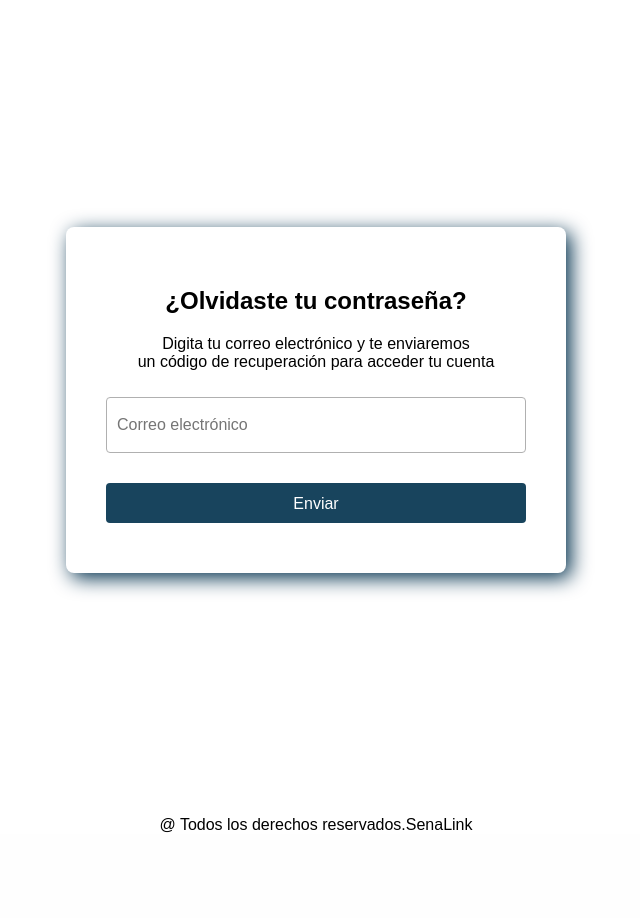
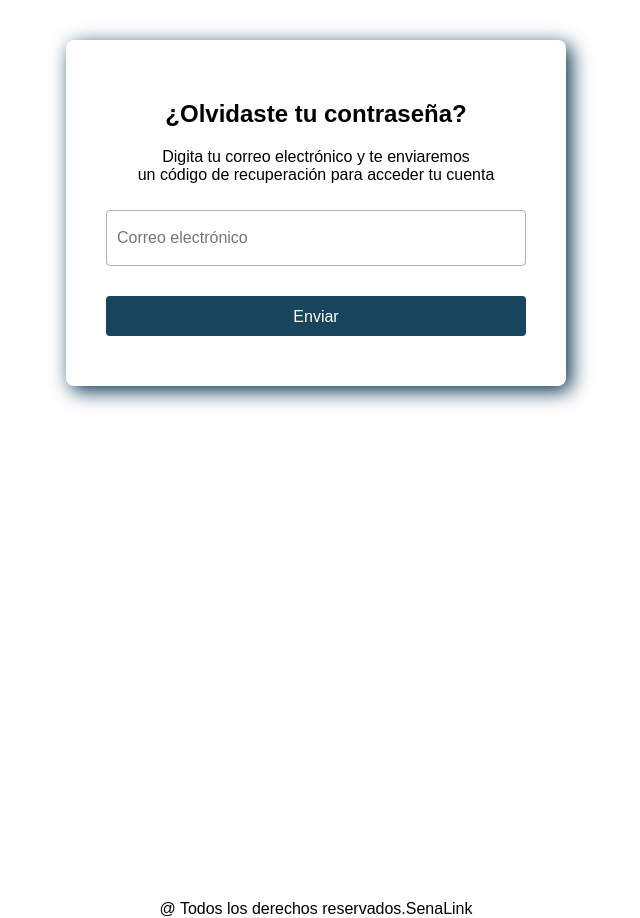
Before and after one commit to felipe397/senalink5, a PHP site: page /html/Forgot.html in a window 1280 px wide. Shown: the part 68-986 px from the top of the page, without its empty margins (324-964 px from the left). Before the commit the page ends 901 px from the top, so only its background shows below. Run offline with PHP 8.4, Linux system fonts and the light colour scheme.

Commit message:
Arreglar el css container con margin-top

```diff
--- a/senalink/css/Inputs.css
+++ b/senalink/css/Inputs.css
@@ -117,6 +117,7 @@
   margin:auto;
   border-radius: 0.8rem;
   box-shadow: 0.5rem 0.5rem 2rem  rgba(0, 48, 77,1);
+  margin-top: 4rem;
 }
 .profiles__container{
   display: flex;
@@ -235,4 +236,5 @@
     text-align: center;
     padding: 0px;
     color:var(--black);
+    margin-top: 10rem;
 }
```
